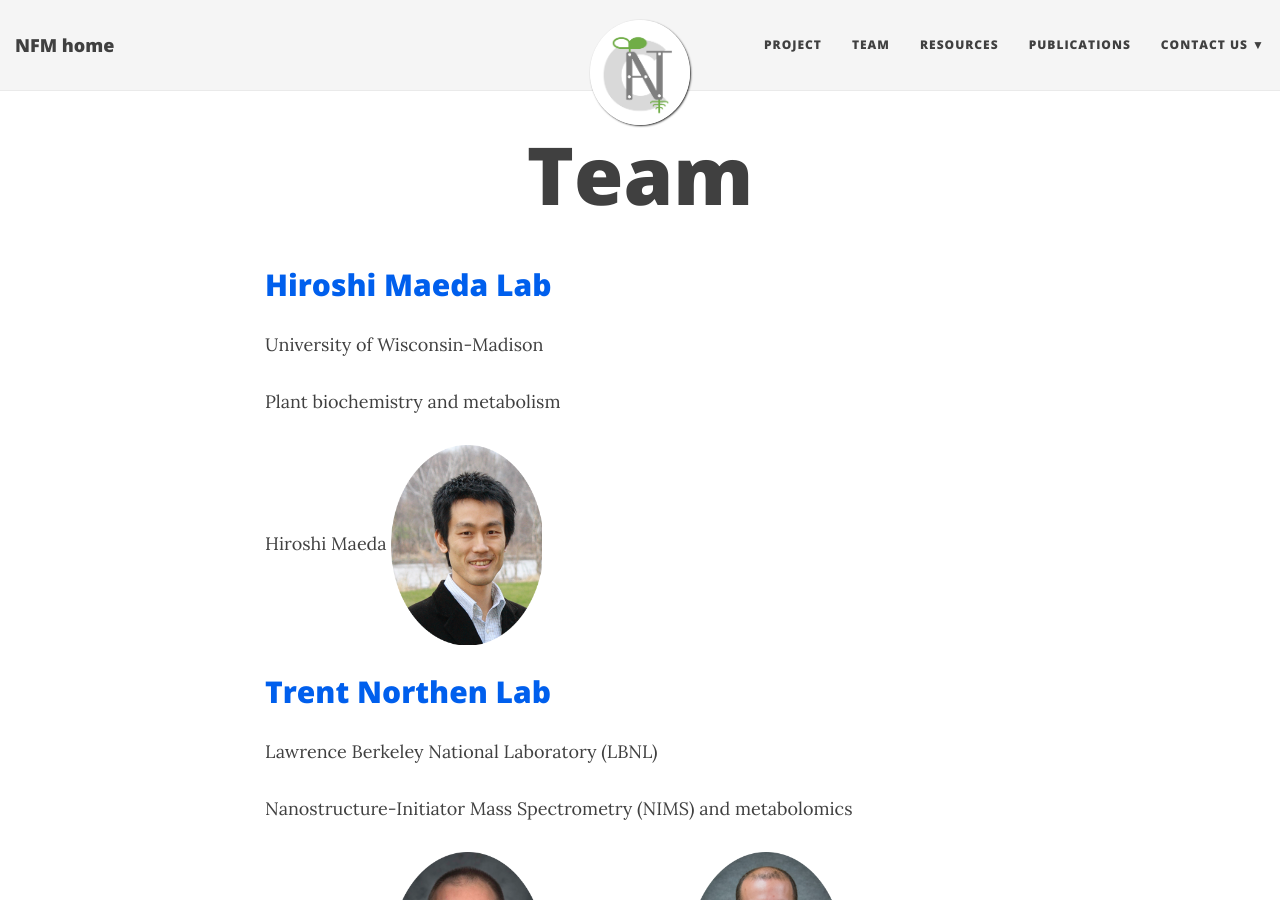
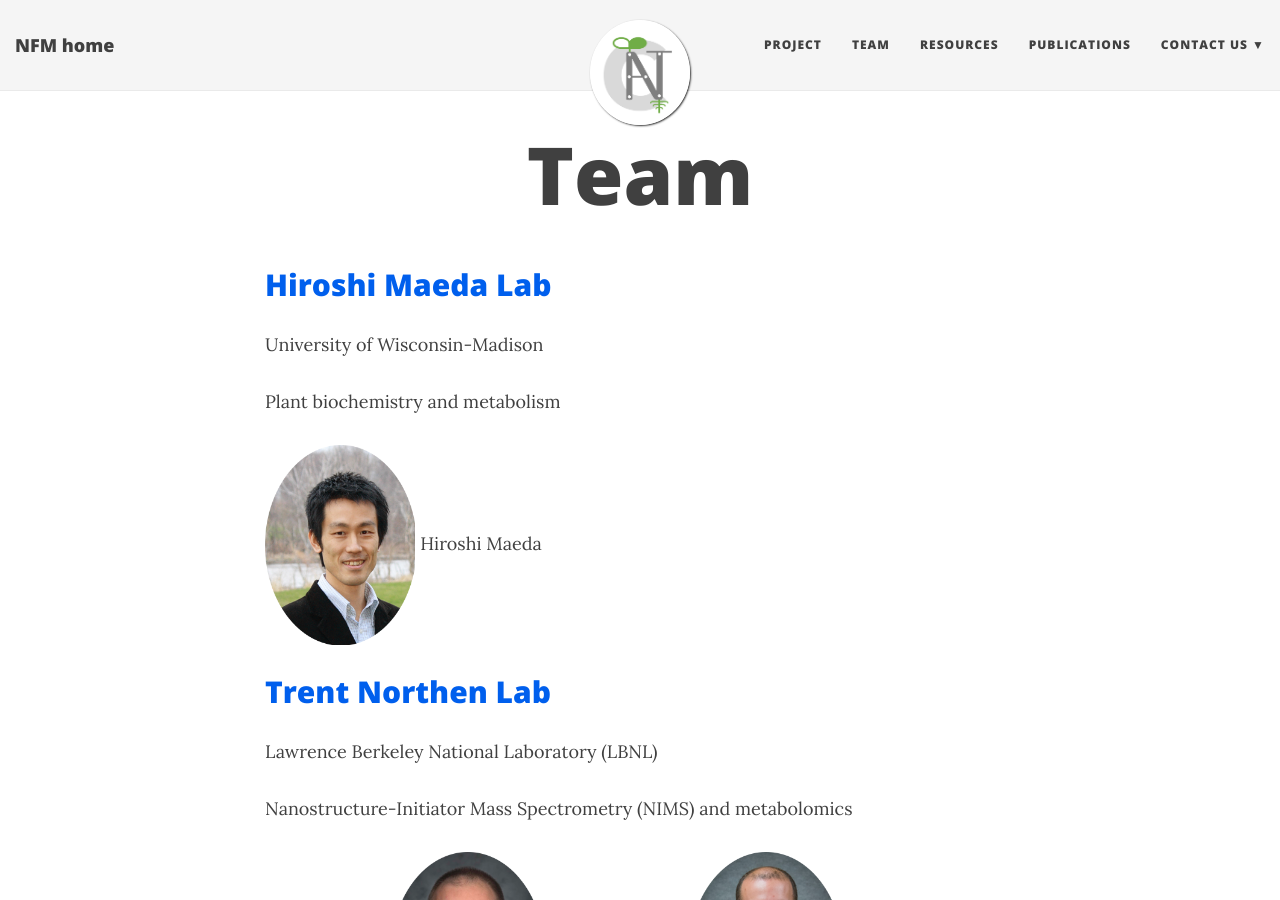
Before and after one commit to NfluxMap/NfluxMap.github.io, a Jekyll site: the page built from team.md, in a window 1280 px wide and 900 px high. Built offline with Jekyll 4.4.1, drawn with Linux system fonts in a browser that asks for light colours; nearby versions of some CDN libraries; a style sheet for code colours, icons or effects is not loaded.

Commit message:
Update team.md

```diff
--- a/team.md
+++ b/team.md
@@ -10,7 +10,7 @@
 
 Plant biochemistry and metabolism
 
-Hiroshi Maeda <img src="../img/team/cHiroshi.png" height="200px">
+<img src="../img/team/cHiroshi.png" height="200px"> Hiroshi Maeda
 
 
 
```
